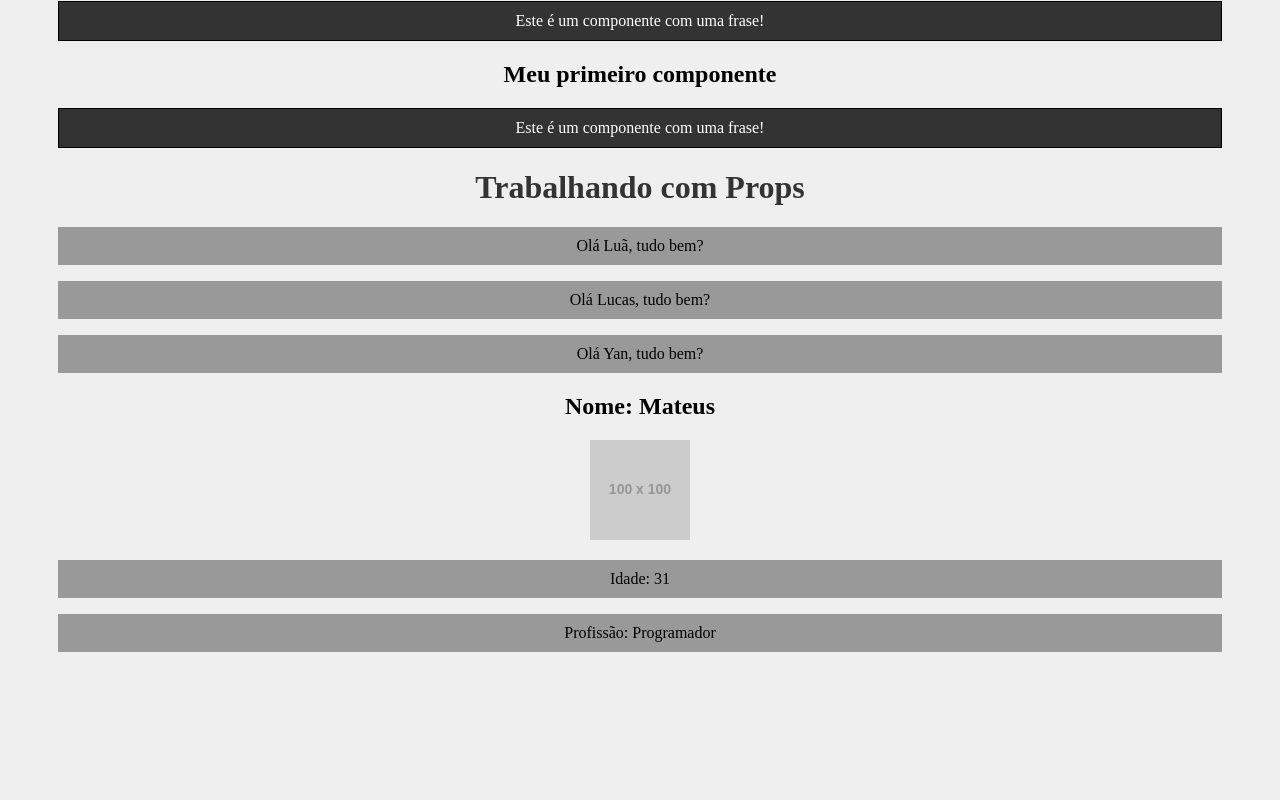
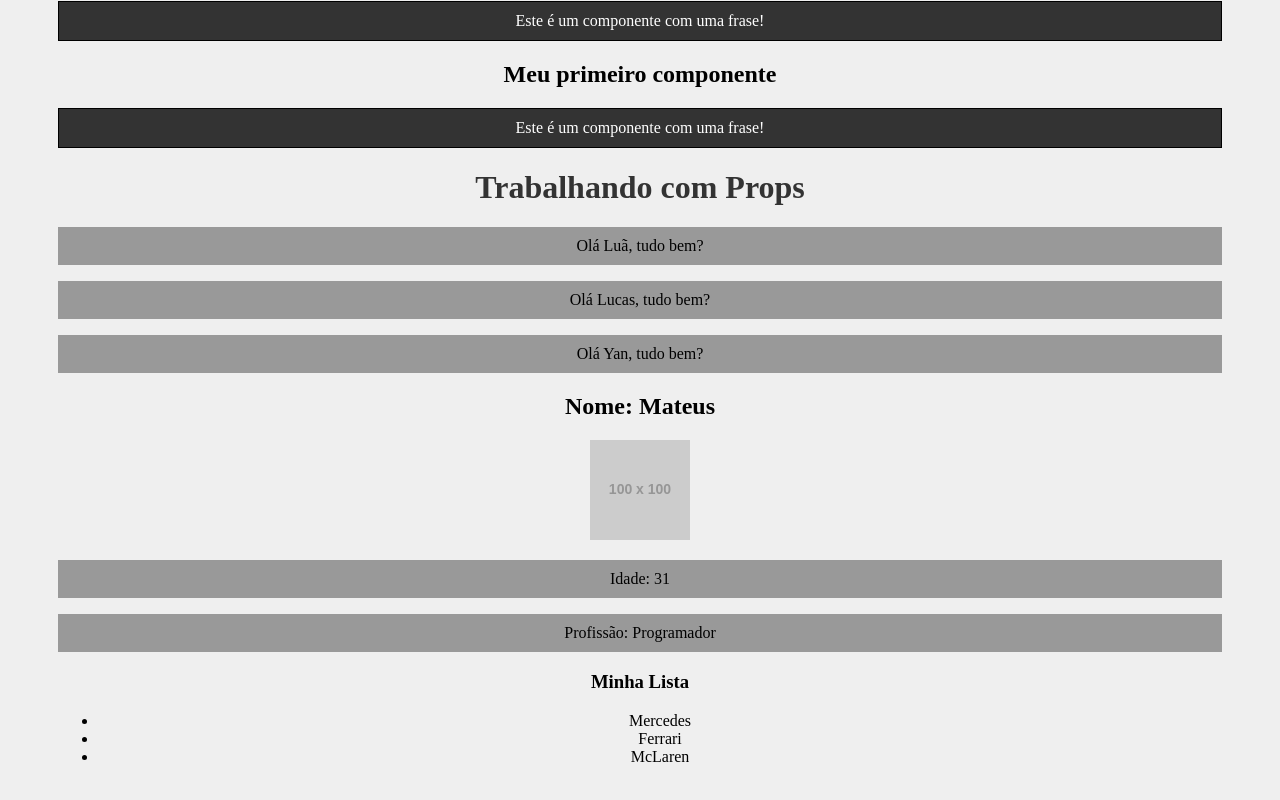
Before and after one commit to ton-long/react, a React (Create React App) app in the folder meu-projeto/: page / in a window 1280 px wide. Shown: the part 558-1358 px from the top of the page. Before the commit the page ends 1284 px from the top, so only its background shows below. Built offline with nearby package versions, Linux system fonts and the light colour scheme.

Commit message:
React Fragments

```diff
--- a/meu-projeto/src/App.js
+++ b/meu-projeto/src/App.js
@@ -2,6 +2,7 @@ import './App.css';
 import HelloWorld from './components/HelloWorld';
 import SayMyName from './components/SayMyName';
 import Pessoa from './components/Pessoa';
+import List from './components/List';
 
 function App() {
 
@@ -44,6 +45,10 @@ function App() {
         profissao='Programador'
         foto='https://via.placeholder.com/100'
       />
+
+      {/*React Fragments*/}
+
+      <List/>
     </div>
   );
 }
--- /dev/null
+++ b/meu-projeto/src/components/Item.js
@@ -0,0 +1,9 @@
+function Item(props){
+    return(
+        <>
+            <li>{props.marca}</li>
+        </>
+    )
+}
+
+export default Item
--- /dev/null
+++ b/meu-projeto/src/components/List.js
@@ -0,0 +1,16 @@
+import Item from "./Item"
+
+function List(){
+    return(
+        <>
+            <h3>Minha Lista</h3>
+            <ul>
+                <Item marca= 'Mercedes'/>
+                <Item marca= 'Ferrari'/>
+                <Item marca= 'McLaren'/>
+            </ul>
+        </>
+    )
+}
+
+export default List
```
